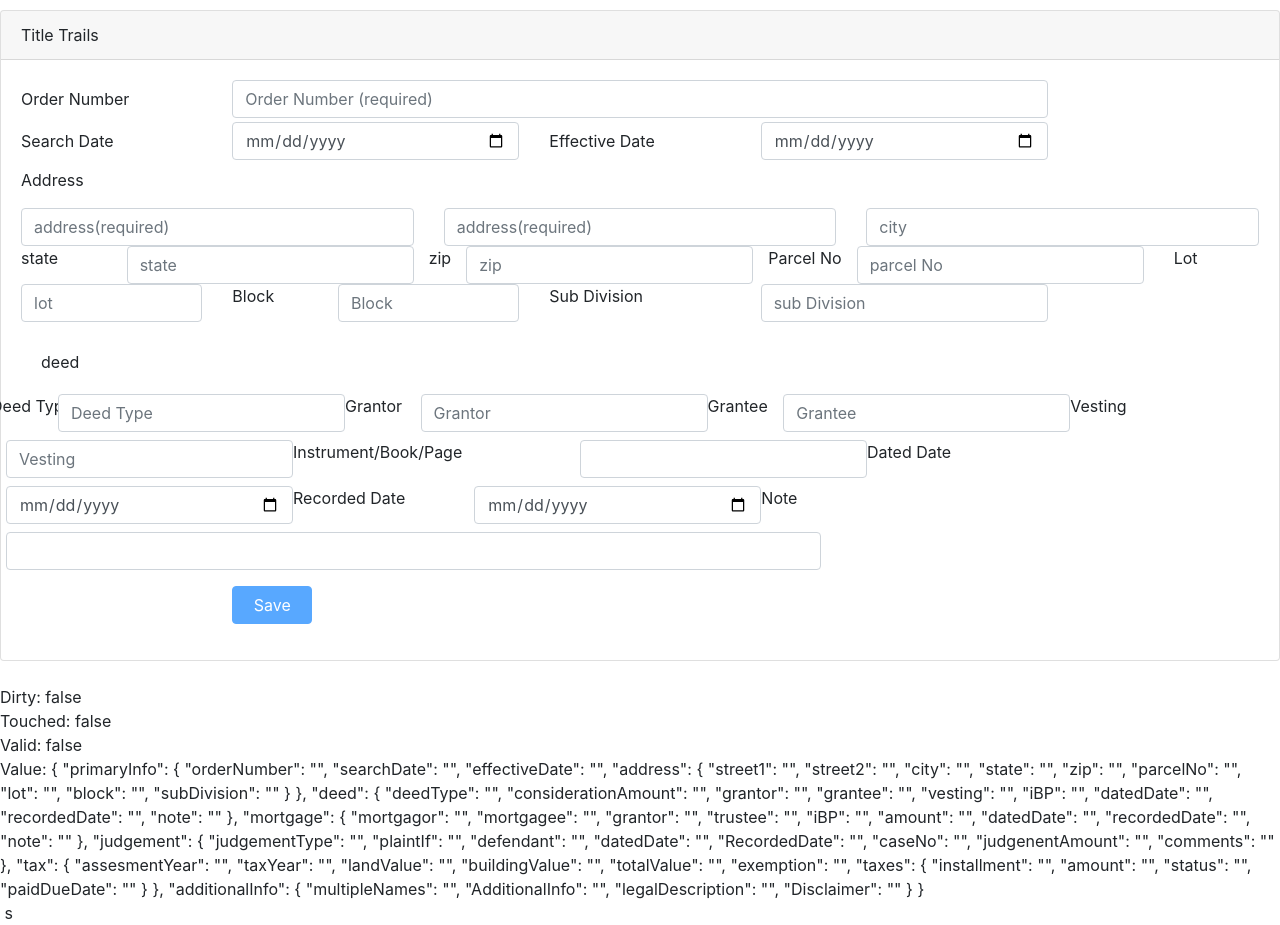
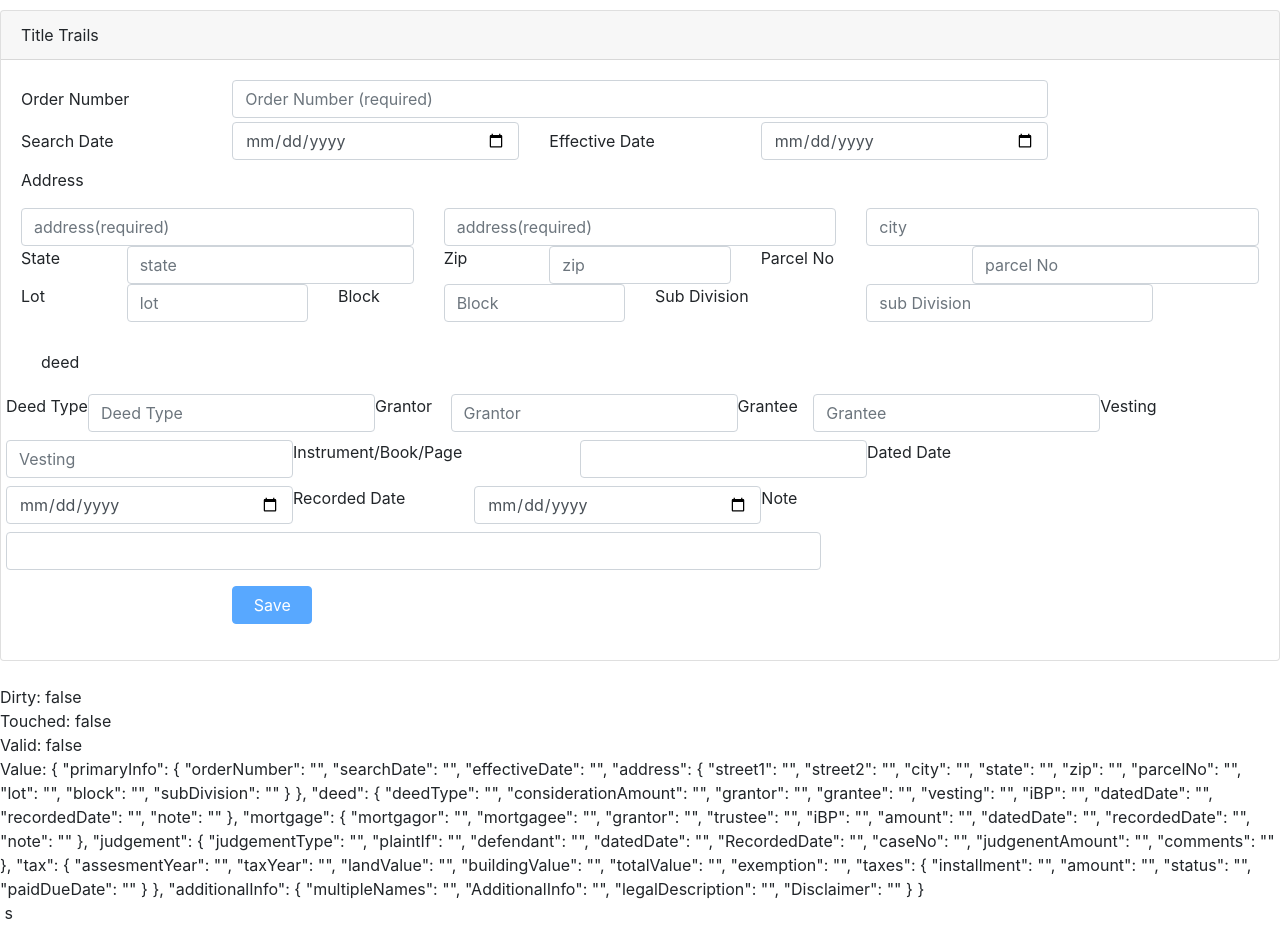
Before and after one commit to mohanreddy070/titledoc, an Angular app: page / in a window 1280 px wide. Built offline with nearby package versions, Linux system fonts and the light colour scheme.

Commit message:
1 file modified

```diff
--- a/src/app/form/form.component.html
+++ b/src/app/form/form.component.html
@@ -70,7 +70,7 @@
 			<div formGroupName="address">
 				<div class="form-group row mb-2">
 					<label class="col-md-2  "
-                  for="address"> Address </label>
+                  for="address">Address</label>
 				</div>
 				<div class="form-group row mb-2">
 					<div class="col-md-4">
@@ -101,7 +101,7 @@
 					</div>
 
           <label class="col-md-1"
-                  for="address"> state</label>
+                  for="address">State</label>
           <div class="col-md-3">
             <input class="form-control"
               id="state"
@@ -111,9 +111,9 @@
               />
 					</div>
 
-          <label class="col-md-0.8"
-                  for="address"> zip</label>
-          <div class="col-md-3">
+          <label class="col-md-1"
+                  for="address">Zip</label>
+          <div class="col-md-2">
             <input class="form-control"
               id="zip"
               type="number"
@@ -122,8 +122,8 @@
               />
 					</div>
 
-          <label class="col-md-1.7"
-                  for="address"> Parcel No</label>
+          <label class="col-md-2"
+                  for="address">Parcel No</label>
           <div class="col-md-3">
             <input class="form-control"
               id="parcelNo"
@@ -134,7 +134,7 @@
 					</div>
 
           <label class="col-md-1"
-                  for="address"> Lot</label>
+                  for="address">Lot</label>
           <div class="col-md-2">
             <input class="form-control"
               id="lot"
@@ -145,7 +145,7 @@
 					</div>
 
           <label class="col-md-1"
-                  for="address"> Block</label>
+                  for="address">Block</label>
           <div class="col-md-2">
             <input class="form-control"
               id="block"
@@ -156,7 +156,7 @@
 					</div>
 
           <label class="col-md-2"
-                  for="address"> Sub Division</label>
+                  for="address">Sub Division</label>
           <div class="col-md-3">
             <input class="form-control"
               id="subDivision"
@@ -179,8 +179,8 @@
 	      </div>
         <div formGroupName ="deed">
           <div class="form-group row mb-2">
-            <label class="col-md-1.5 row mb-2"
-                for="deedType"> Deed Type</label>
+            <label class="col-md-1.5 "
+                for="deedType">Deed Type</label>
             <div class="col-md-3 row mb-2">
               <input class="form-control"
                 id="deedType"
@@ -191,7 +191,7 @@
             </div>
 
             <label class="col-md-1 row mb-2"
-                for="grantor"> Grantor</label>
+                for="grantor">Grantor</label>
             <div class="col-md-3 row mb-2">
               <input class="form-control"
                 id="grantor"
@@ -202,7 +202,7 @@
             </div>
 
             <label class="col-md-1 row mb-2"
-                for="grantee"> Grantee</label>
+                for="grantee">Grantee</label>
             <div class="col-md-3 row mb-2">
               <input class="form-control"
                 id="grantee"
@@ -213,7 +213,7 @@
             </div>
 
             <label class="col-md-1 row mb-2"
-                for="vesting"> Vesting</label>
+                for="vesting">Vesting</label>
             <div class="col-md-3 row mb-2">
               <input class="form-control"
                 id="vesting"
@@ -234,7 +234,7 @@
             </div>
 
             <label class="col-md-2 row mb-2"
-                for="datedDate"> Dated Date</label>
+                for="datedDate">Dated Date</label>
             <div class="col-md-3 row mb-2">
               <input class="form-control"
                 id="datedDate"
@@ -254,7 +254,7 @@
             </div>
 
             <label class="col-md-1 row mb-2"
-                for="note"> Note</label>
+                for="note">Note</label>
             <div class="col-md-8 row mb-2">
               <input class="form-control"
                 id="note"
```
